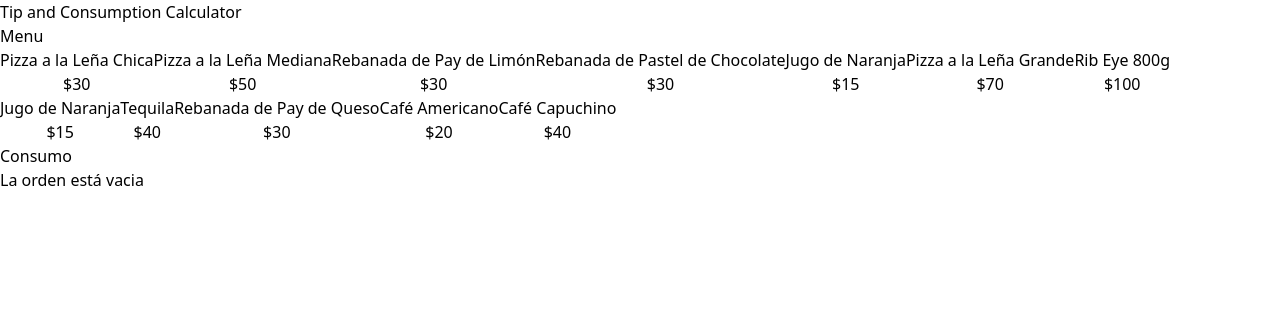
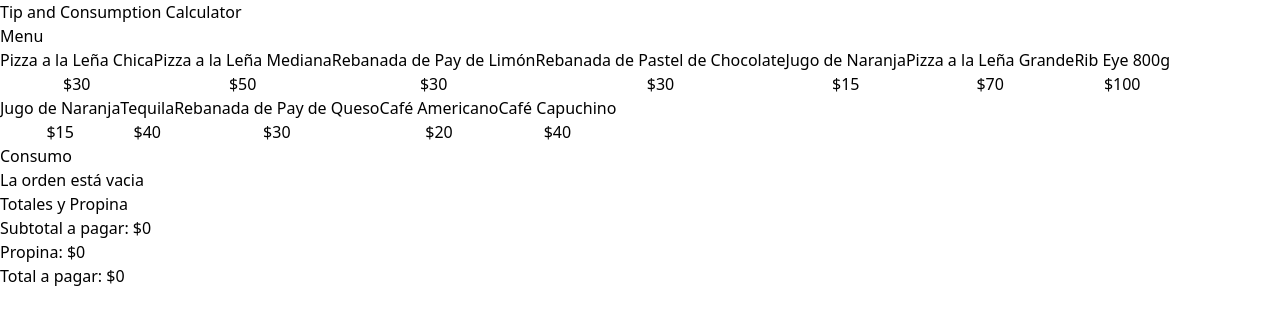
Before and after one commit to cilfonegabriel/calculator-tip-react, a React (Vite) app: page / in a window 1280 px wide. Shown: the top 324 px of the page. Built offline with nearby package versions, Linux system fonts and the light colour scheme.

Commit message:
Import component to calculate subtotal and tip

```diff
--- a/src/App.tsx
+++ b/src/App.tsx
@@ -2,6 +2,7 @@ import { menuItems } from "./data/db"
 import MenuItem from "./components/MenuItem"
 import useOrder from "./hooks/useOrden"
 import OrderContents from "./components/OrderContents"
+import OrderTotals from "./components/OrderTotals"
 
 function App() {
 
@@ -35,6 +36,7 @@ function App() {
             order = {order}
             removeItem = {removeItem}
           />
+          <OrderTotals />
 
         </div>
       </main>
```
